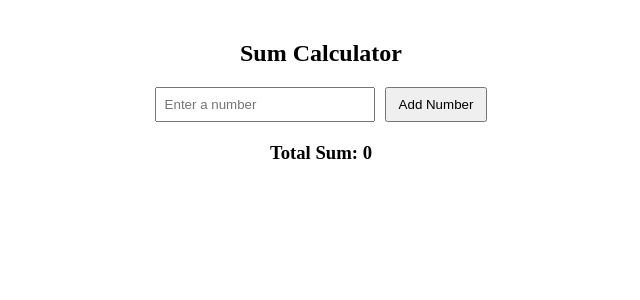
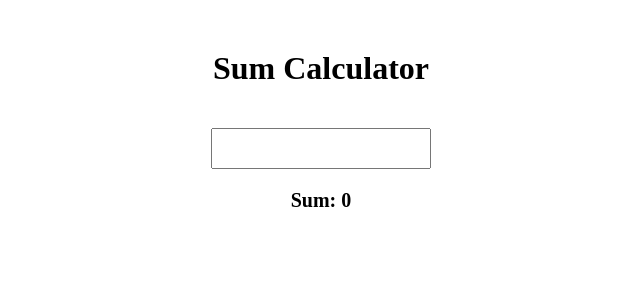
Before and after one commit to acciojob/sum-calculator-jahnavi-gaur, a React app: page / in a window 1280 px wide. Shown: the top 300 px of the page, without its empty margins (319-959 px from the left). Built offline with nearby package versions, Linux system fonts and the light colour scheme.

Commit message:
finally solved

```diff
--- a/src/components/SumCalculator.js
+++ b/src/components/SumCalculator.js
@@ -5,47 +5,41 @@ const SumCalculator = () => {
   const [sum, setSum] = useState(0);
   const [inputValue, setInputValue] = useState("");
 
-  // Async sum calculation to keep UI smooth
   useEffect(() => {
-    const calculateSum = async () => {
-      await new Promise((resolve) => setTimeout(resolve, 0)); // simulate async work
-      const total = numbers.reduce((acc, num) => acc + num, 0);
-      setSum(total);
-    };
-
-    if (numbers.length > 0) {
-      calculateSum();
-    }
+    setSum(numbers.reduce((acc, val) => acc + val, 0));
   }, [numbers]);
 
-  const handleAddNumber = () => {
-    const parsedNumber = parseInt(inputValue, 10);
-    if (!isNaN(parsedNumber)) {
-      setNumbers((prev) => [...prev, parsedNumber]);
+
+
+  const handleChange = (e) => {
+    const value = parseInt(e.target.value);
+    if (!isNaN(value)) {
+      setInputValue(value);
+      setNumbers((prev) => [...prev, value]);
+    } else {
+      setInputValue("");
     }
-    setInputValue("");
   };
 
   return (
-    <div style={{ textAlign: "center", marginTop: "40px" }}>
-      <h2>Sum Calculator</h2>
+    <div style={{ textAlign: "center", marginTop: "50px" }}>
+      <h1 style={{ fontWeight: "bold" }}>Sum Calculator</h1>
 
       <input
         type="number"
-        placeholder="Enter a number"
         value={inputValue}
-        onChange={(e) => setInputValue(e.target.value)}
-        style={{ padding: "8px", width: "200px" }}
+        onChange={handleChange}
+        style={{
+          padding: "8px",
+          width: "200px",
+          fontSize: "18px",
+          marginTop: "20px",
+        }}
       />
 
-      <button
-        onClick={handleAddNumber}
-        style={{ padding: "8px 12px", marginLeft: "10px" }}
-      >
-        Add Number
-      </button>
-
-      <h3 style={{ marginTop: "20px" }}>Total Sum: {sum}</h3>
+      <h3 style={{ marginTop: "20px", fontSize: "20px" }}>
+        Sum: {sum}
+      </h3>
     </div>
   );
 };
--- a/src/index.html
+++ b/src/index.html
@@ -9,4 +9,5 @@
 <body>
 <div id="root">
 </div>
+</body>
 </html>
--- a/src/index.js
+++ b/src/index.js
@@ -2,6 +2,4 @@ import React from "react";
 import ReactDOM from "react-dom";
 import App from "./components/App";
 
-
-
 ReactDOM.render(<App />, document.getElementById("root"));
```
Also changed, not shown: src/components/App.js (+6 -6 lines).
